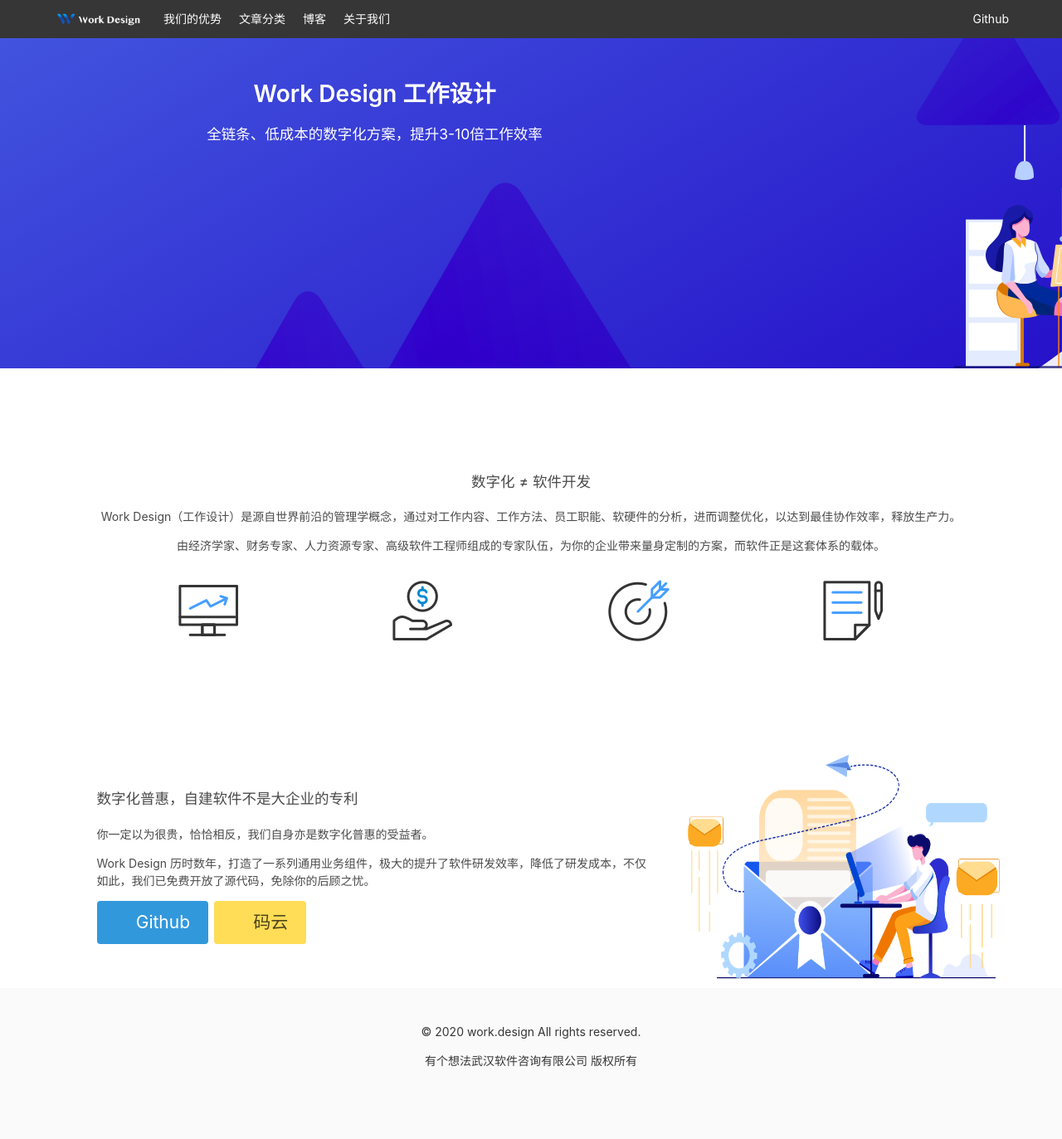
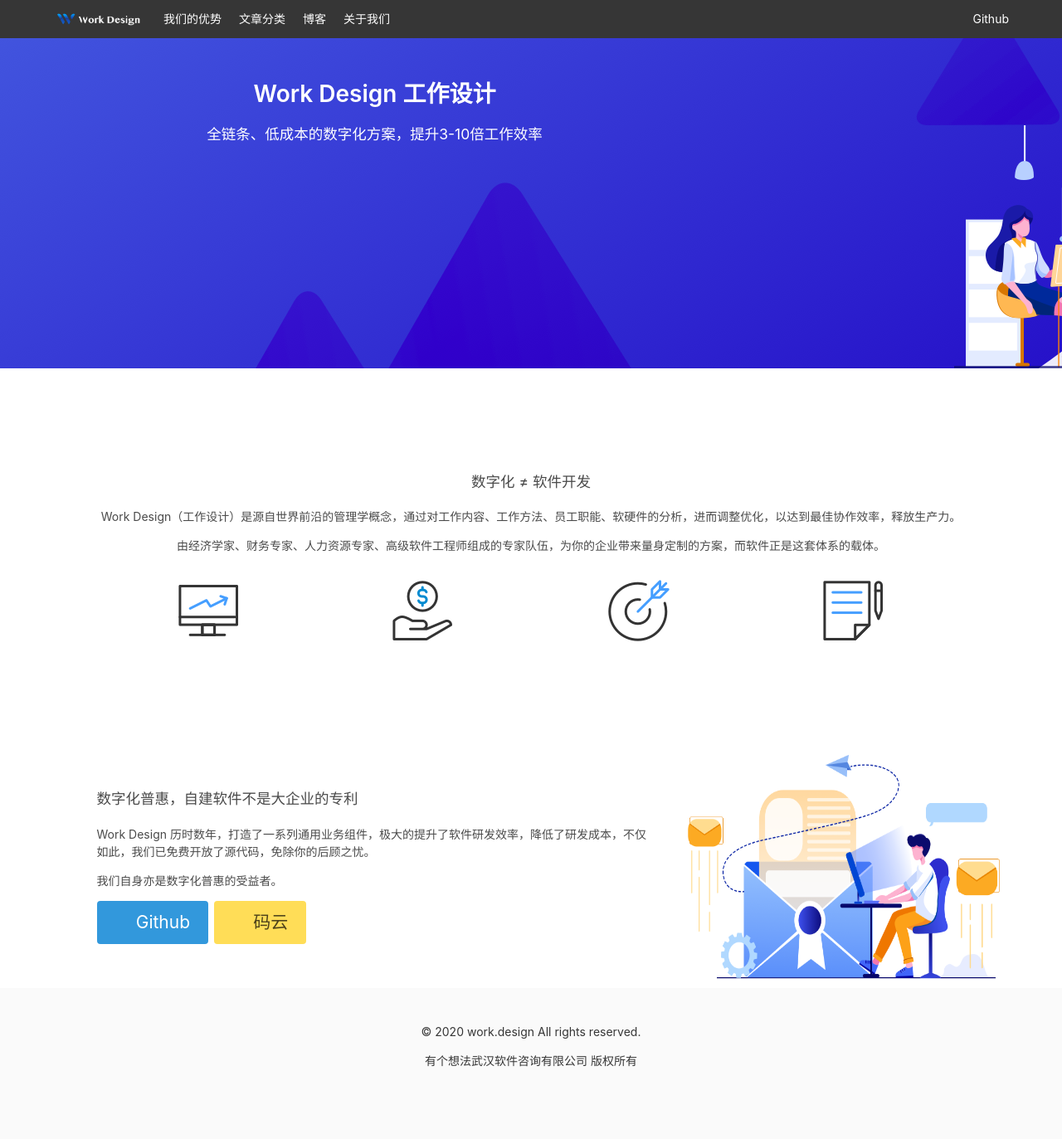
Before and after one commit to yigexiangfa/yigexiangfa.github.io, a Jekyll site: the page built from index.md, in a window 1280 px wide. Shown: the whole page at 83% size. Built offline with Jekyll 4.4.1, drawn with Linux system fonts in a browser that asks for light colours; some web fonts are replaced.

Commit message:
moved 空话

```diff
--- a/_layouts/door.html
+++ b/_layouts/door.html
@@ -35,8 +35,8 @@ layout: default
     <div class="tile is-vertical is-8" style="padding: 3rem;">
       <h3 class="subtitle">数字化普惠，自建软件不是大企业的专利</h3>
       <div class="content">
-        <p>你一定以为很贵，恰恰相反，我们自身亦是数字化普惠的受益者。</p>
         <p>Work Design 历时数年，打造了一系列通用业务组件，极大的提升了软件研发效率，降低了研发成本，不仅如此，我们已免费开放了源代码，免除你的后顾之忧。</p>
+        <p>我们自身亦是数字化普惠的受益者。</p>
         <p class="buttons">
           <a href="https://github.com/work-design" target="_blank" class="button is-large is-info">
             <span class="icon"><i class="fab fa-github"></i></span>
```
